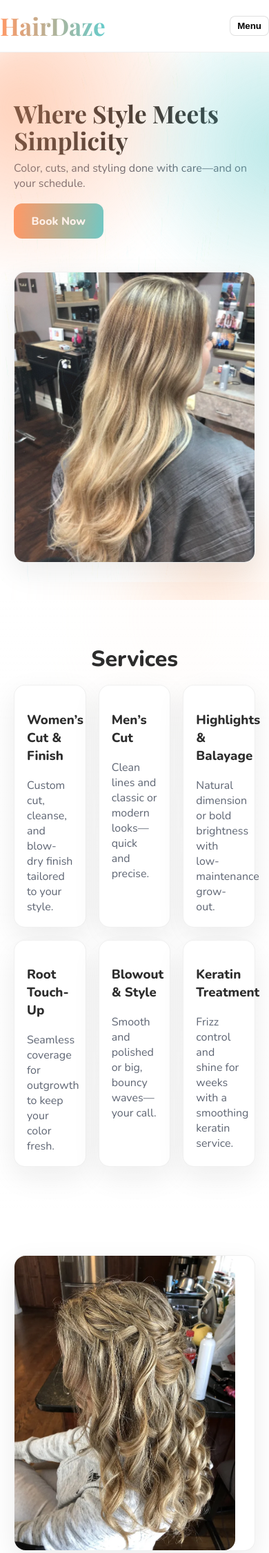
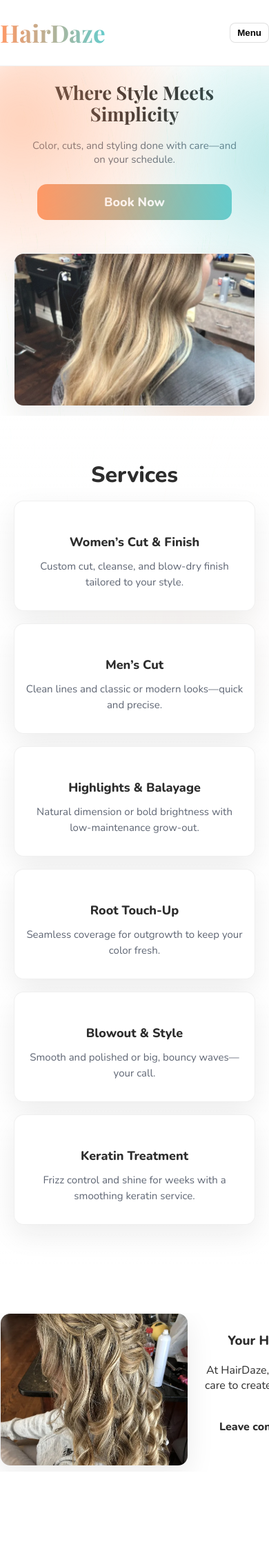
Before and after one commit to yusufdontknowhowtocode/hairdaze.com, a Flask app: page / in a window 390 px wide. Shown: the top 2252 px of the page at 69% size. Run offline with Flask 3, Linux system fonts and the light colour scheme; parts of the project's set-up code (start-up, migrations or seed data) failed here and were passed over.

Commit message:
Mobile polish: bigger CTA, centered text, about photo scroller, larger reviews; remove stray <img> in <head>

```diff
--- a/static/style.css
+++ b/static/style.css
@@ -1,6 +1,7 @@
 @import url('https://fonts.googleapis.com/css2?family=Nunito:wght@400;600;800&display=swap');
 @import url('https://fonts.googleapis.com/css2?family=Playfair+Display:wght@700&display=swap');
 
+/* ============ Base ============ */
 *{box-sizing:border-box}
 html,body{height:100%}
 body{margin:0;font-family:'Nunito',system-ui,Segoe UI,Roboto,Arial,sans-serif;color:#2d2d2d;background:#fff}
@@ -105,7 +106,7 @@ header{position:sticky;top:0;z-index:50;background:rgba(255,255,255,.9);backdrop
 .about-grid{display:grid;gap:22px;align-items:center;grid-template-columns:1fr 1fr 1fr}
 .about-image img{width:100%;max-width:320px;border-radius:16px;display:block}
 
-/* Reviews */
+/* Reviews (grid baseline) */
 .reviews{background:#fff}
 .reviews h2{margin-bottom:18px}
 .reviews-grid{display:grid;gap:18px;grid-template-columns:repeat(3,minmax(0,1fr))}
@@ -177,12 +178,6 @@ footer{border-top:1px solid rgba(0,0,0,.06);background:rgba(255,255,255,.85);bac
 }
 .booking-submit{margin-top:8px; width:100%}
 
-/* Responsive */
-@media (max-width:760px){
-  .booking{padding:36px 0 64px}
-  .booking-wrap{border-radius:22px}
-}
-
 /* Respect reduced motion */
 @media (prefers-reduced-motion: reduce){
   .booking-wrap::before, body::before{animation:none}
@@ -190,34 +185,14 @@ footer{border-top:1px solid rgba(0,0,0,.06);background:rgba(255,255,255,.85);bac
 
 /* ---------------- End Booking ---------------- */
 
-/* Responsive (global) */
-@media (max-width:980px){
-  .hero-grid{grid-template-columns:1fr}
-  .about-grid{grid-template-columns:1fr}
-  .reviews-grid{grid-template-columns:1fr}
-  .contact-grid{grid-template-columns:1fr}
-}
-@media (max-width:760px){
-  .menu-btn{display:inline-block;background:#fff;border:1px solid rgba(0,0,0,.12);border-radius:8px;padding:6px 10px;font-weight:700}
-  .nav{display:none}
-  .nav.open{display:block;position:absolute;top:60px;right:20px;background:#fff;padding:12px 14px;border:1px solid rgba(0,0,0,.12);border-radius:12px}
-  .nav.open a{display:block;margin:8px 0}
-  .hero-copy h2{font-size:2.2rem}
-}
-
-/* Reduced motion */
-@media (prefers-reduced-motion: reduce){
-  .orb,.reveal,.hero-media .slide, body::before{animation:none}
-}
-/* --- Reviews: marquee scroller --- */
+/* ---------- Reviews: marquee scroller (cleaned) ---------- */
 .reviews-marquee{
   position:relative;
   overflow:hidden;
   padding-block:.75rem;
-  display:flex;          /* keep both tracks on ONE row */
+  display:flex;
   gap:0;
 }
-
 .marquee-track{
   display:flex;
   gap:1rem;
@@ -226,54 +201,135 @@ footer{border-top:1px solid rgba(0,0,0,.06);background:rgba(255,255,255,.85);bac
   list-style:none;
   margin:0;
   padding:0;
-  flex:0 0 auto;         /* don’t wrap to a new line */
-  white-space:nowrap;
+  flex:0 0 auto;
+  /* NOTE: allow wrapping inside cards (not across the whole row) */
+  white-space:initial;
   animation:reviews-scroll 42s linear infinite;
   will-change:transform;
 }
 .marquee-track:hover{ animation-play-state:paused; }
 
-.review-card{
-  width:clamp(260px,34vw,420px);
-  flex:0 0 auto;
-}
-.review-text{ font-size:1.05rem; line-height:1.5; }
+.review-card{ width:clamp(260px,34vw,420px); flex:0 0 auto; }
+.review-text{ font-size:1.05rem; line-height:1.55; overflow-wrap:anywhere; word-break:break-word; }
 .review-author{ margin-top:.5rem; font-weight:700; }
 .review-stars{ color:#f59e0b; letter-spacing:.12em; }
 
 /* soft fades at edges */
-.marquee-fade{
-  position:absolute; top:0; bottom:0; width:70px; pointer-events:none;
-}
-.marquee-fade.left{
-  left:0; background:linear-gradient(to right, rgba(255,255,255,1), rgba(255,255,255,0));
-}
-.marquee-fade.right{
-  right:0; background:linear-gradient(to left, rgba(255,255,255,1), rgba(255,255,255,0));
-}
+.marquee-fade{ position:absolute; top:0; bottom:0; width:70px; pointer-events:none; }
+.marquee-fade.left{  left:0;  background:linear-gradient(to right, rgba(255,255,255,1), rgba(255,255,255,0)); }
+.marquee-fade.right{ right:0; background:linear-gradient(to left, rgba(255,255,255,1), rgba(255,255,255,0)); }
 
-@keyframes reviews-scroll{
-  from{ transform:translateX(0); }
-  to{   transform:translateX(-50%); } /* one full copy width */
-}
+@keyframes reviews-scroll{ from{ transform:translateX(0); } to{ transform:translateX(-50%); } }
 
 @media (prefers-reduced-motion: reduce){
   .marquee-track{ animation:none; }
 }
-/* --- fix review text wrapping inside marquee cards --- */
-.marquee-track{
-  /* keep it one row via flex, not white-space */
-  flex-wrap: nowrap;
-  white-space: initial;  /* <-- or just delete the old white-space: nowrap; line */
+
+/* ============ Responsive ============ */
+
+/* ≤980px: major stacks */
+@media (max-width:980px){
+  .hero-grid{grid-template-columns:1fr}
+  .reviews-grid{grid-template-columns:1fr}
+  .contact-grid{grid-template-columns:1fr}
 }
 
-.review-card,
-.review-card *{
-  white-space: normal;           /* allow wrapping inside each card */
+/* ≤760px: primary mobile polish + your requested features */
+@media (max-width:760px){
+
+  /* header + nav */
+  header{
+    position:sticky; top:0; z-index:1000;
+    background:rgba(255,255,255,.9); backdrop-filter:blur(6px);
+    padding-block:10px;
+  }
+  .menu-btn{display:inline-block;background:#fff;border:1px solid rgba(0,0,0,.12);border-radius:8px;padding:6px 10px;font-weight:700}
+  .nav{display:none}
+  .nav.open{display:block;position:absolute;top:60px;right:20px;background:#fff;padding:12px 14px;border:1px solid rgba(0,0,0,.12);border-radius:12px}
+  .nav.open a{display:block;margin:8px 0}
+
+  /* hero layout + type */
+  .hero{ padding-block:22px 14px; }
+  .hero-copy h2{ font-size:clamp(26px,7vw,32px); line-height:1.15; margin:0 0 8px; }
+  .hero-copy p{ font-size:15px; color:#5f6b7a; margin:0 0 14px; }
+  .hero .btn, .hero .btn-primary{              /* BIGGER Book Now */
+    font-size:clamp(16px,4.6vw,18px);
+    padding:14px 22px; border-radius:14px;
+    width:100%; max-width:360px;
+  }
+
+  /* hero media: keep it shallow on phones */
+  .hero-media .slides{ height:220px; }
+  .hero-media, .hero-media .slides, .hero-media .slide{
+    width:100%; border-radius:14px; object-fit:cover;
+  }
+
+  /* Services: one column for breathing room */
+  .grid-3{ grid-template-columns:1fr; }
+  .service-card{ padding:16px; border-radius:14px; }
+  .service-card h3{ font-size:18px; margin-bottom:6px; }
+  .service-card p{ font-size:15px; line-height:1.55; }
+
+  /* About: horizontal photo scroller (unstack) */
+  .about-grid{
+    grid-template-columns:none;         /* override earlier 3-col */
+    display:grid;
+    grid-auto-flow:column;
+    grid-auto-columns:78%;
+    overflow-x:auto; -webkit-overflow-scrolling:touch;
+    scroll-snap-type:x mandatory;
+    gap:14px; padding-bottom:8px;
+  }
+  .about-grid > *{ scroll-snap-align:start; }
+  .about-image img{ width:100%; height:220px; object-fit:cover; border-radius:14px; }
+
+  /* Reviews: larger and slower marquee for readability */
+  .reviews .marquee-track{ animation-duration:55s; }
+  .review-card{ width:min(92vw,520px); padding:18px 18px 16px; border-radius:14px; }
+  .review-text{ font-size:clamp(17px,4.8vw,19px); line-height:1.6; }
+  .review-author{ font-size:16px; }
+
+  /* Contact stacks already via 980px rule; keep spacing comfy */
+  .contact-grid{ gap:18px; }
 }
 
-.review-text{
-  overflow-wrap: anywhere;       /* break long words if needed */
-  word-break: break-word;        /* safe fallback */
-  line-height: 1.55;
+/* ≤360px: tiny phones—hide hero image if needed */
+@media (max-width:360px){
+  .hero-media{ display:none; }
 }
+
+/* Reduced motion safeguard (global) */
+@media (prefers-reduced-motion: reduce){
+  .orb,.reveal,.hero-media .slide, body::before{animation:none}
+}
+/* === Center text inside cards/boxes on phones === */
+@media (max-width: 760px) {
+
+  /* Hero copy centered + CTA centered */
+  .hero-copy{
+    text-align: center;
+    display: grid;               /* easy vertical rhythm */
+    gap: 12px;
+    justify-items: center;       /* center children horizontally */
+    margin-inline: auto;
+    max-width: 32ch;             /* keeps lines a nice length */
+  }
+  #bookCta{
+    width: min(360px, 92%);      /* centered CTA, not edge-to-edge */
+  }
+
+  /* Services cards: center text + comfy vertical spacing */
+  .service-card{
+    text-align: center;
+    display: grid;
+    gap: 6px;
+    align-content: center;       /* centers text within the card */
+    min-height: 160px;           /* so they feel balanced */
+  }
+
+  /* About text block centered */
+  .about-text{ text-align: center; }
+
+  /* Reviews cards: center text for symmetry */
+  .review-card{ text-align: center; }
+}
--- a/templates/index.html
+++ b/templates/index.html
@@ -2,7 +2,17 @@
 <html lang="en">
 <head>
   <meta charset="UTF-8" />
+  <head>
+  <meta charset="UTF-8" />
   <meta name="viewport" content="width=device-width, initial-scale=1" />
+  <title>HairDaze Salon</title>
+  <link rel="stylesheet" href="{{ url_for('static', filename='style.css') }}">
+
+  <!-- (Optional) Preload the first hero image for faster LCP -->
+  <!-- <link rel="preload" as="image"
+        href="{{ url_for('static', filename='hair1.png') }}"> -->
+</head>
+
   <title>HairDaze Salon</title>
   <link rel="stylesheet" href="{{ url_for('static', filename='style.css') }}">
 </head>
```
